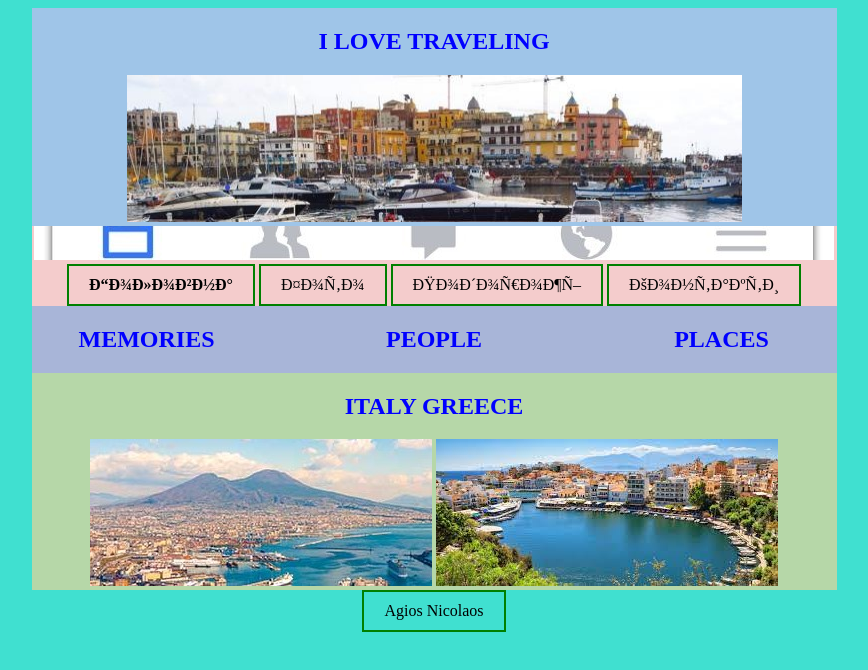
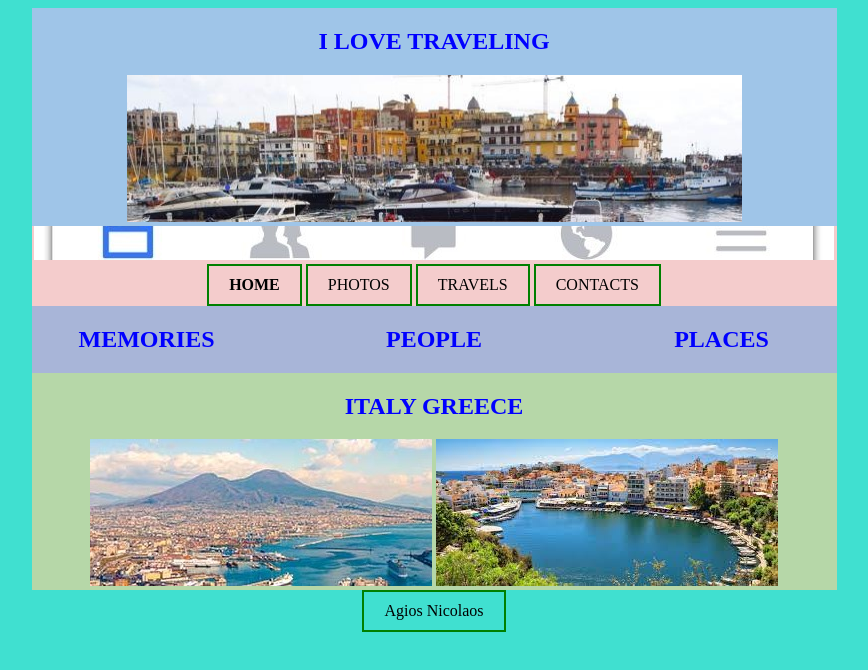
Before and after one commit to NatalieDanylo/Natalie-Khomchuk, a plain HTML site: page TRAVEL/index.html in a window 1280 px wide. Shown: the whole page, without its empty margins (206-1074 px from the left). Drawn offline with Linux system fonts and the light colour scheme.

Commit message:
TRAVEL/imagin.added, TRAVEL/index.added

```diff
--- a/TRAVEL/index.html
+++ b/TRAVEL/index.html
@@ -58,11 +58,11 @@ p {
 <td height ="40" align="center"><img src= "images/6.jpg" >
 
 
-<a href="index.html"><strong>Головна</strong></a>
-<a href="imagin.html">Фото</a>
+<a href="index.html"><strong>HOME</strong></a>
+<a href="imagin.html">PHOTOS</a>
 
-<a href="despre.html">Подорожі</a>
-<a href="contact.html">Контакти</a>
+<a href="despre.html">TRAVELS</a>
+<a href="contact.html">CONTACTS</a>
 <form action="formdata.php" method="post" name="form1">
 </td>
 
```
Also changed, not shown: TRAVEL/imagin.html (+1 -0 lines).
